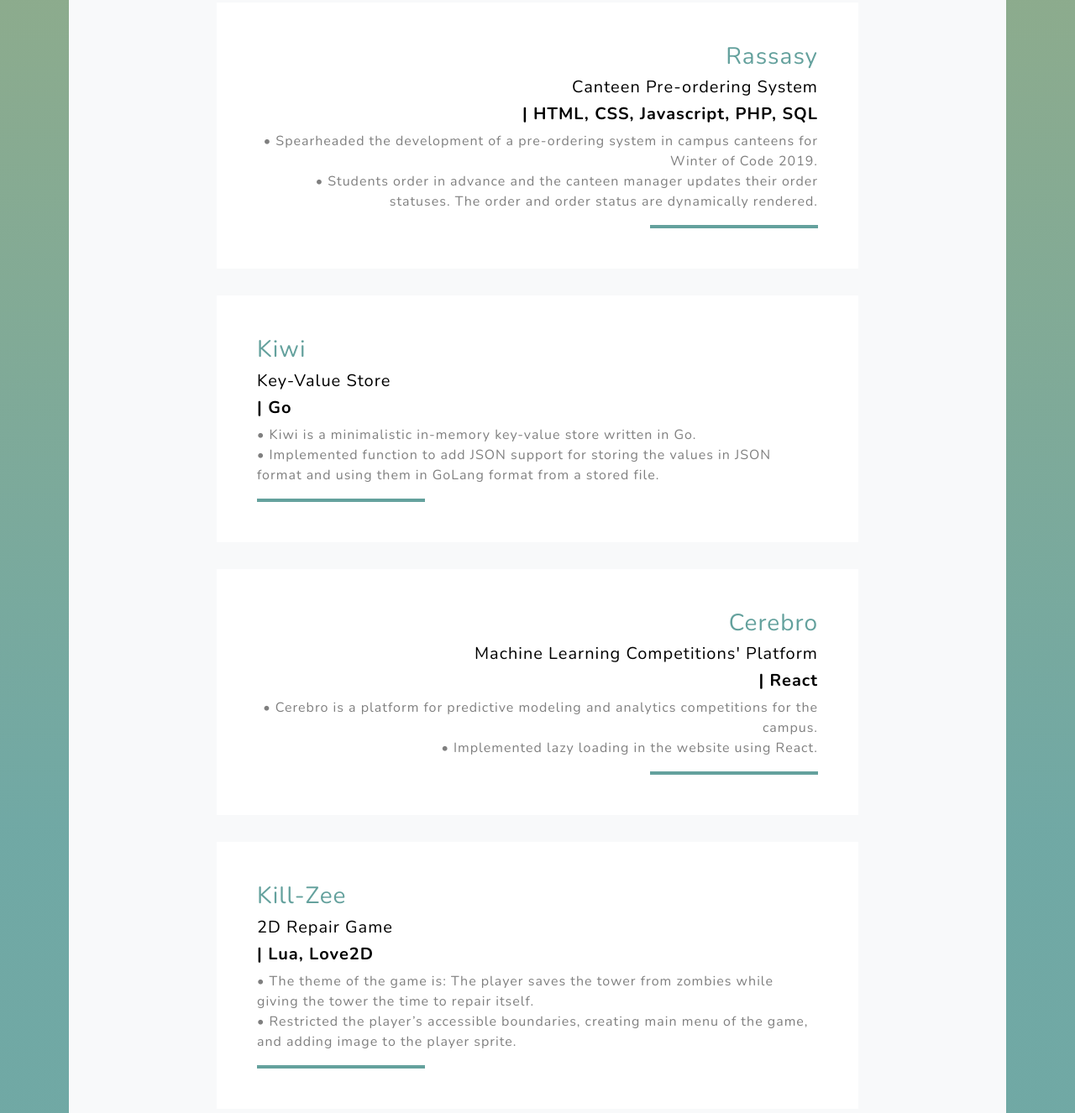
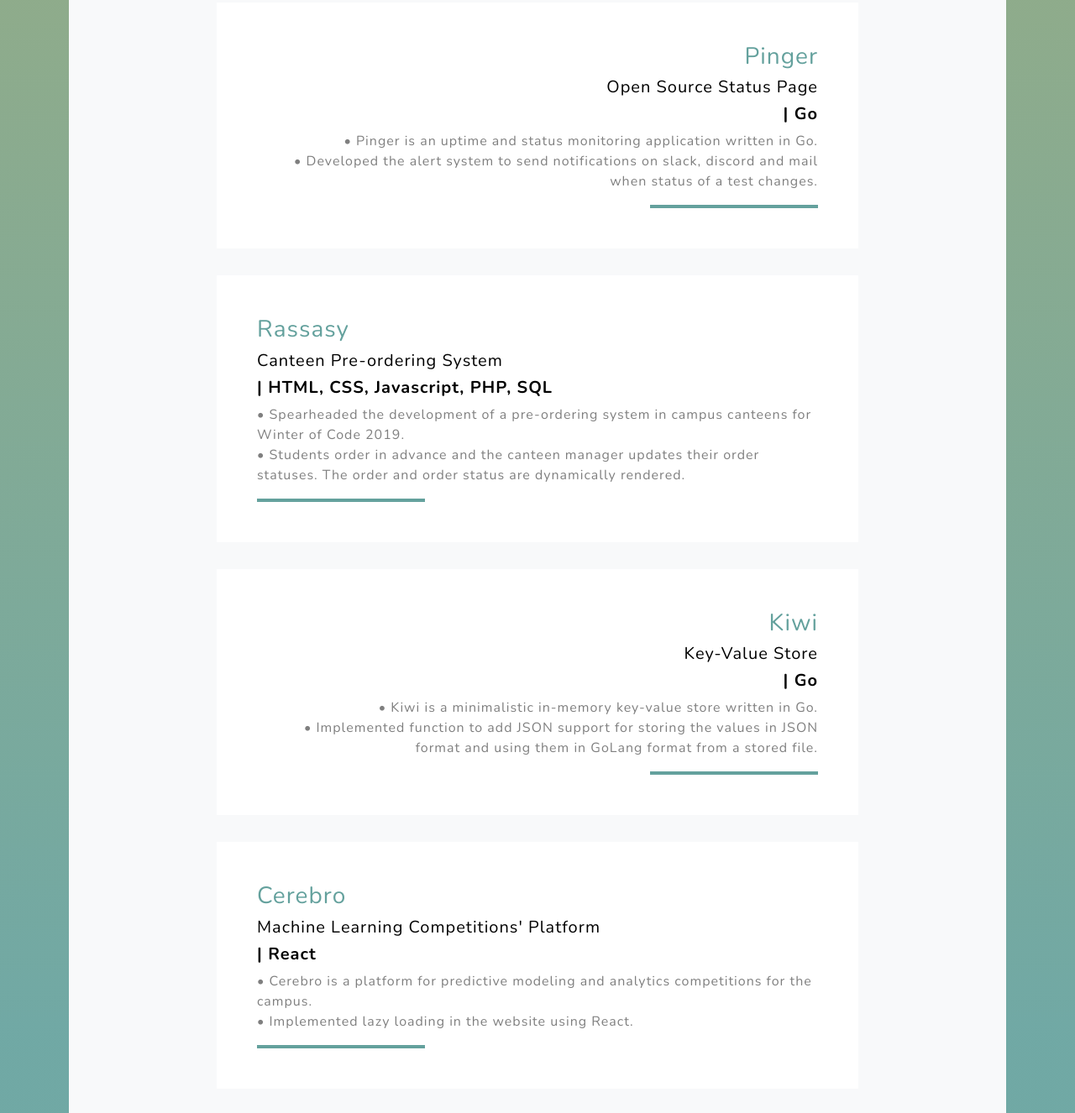
Before and after one commit to cypherean/portfolio, a website: page src/pug/index.pug in a window 1280 px wide. Shown: the part 2267-3593 px from the top of the page at 84% size. Drawn offline with nearby package versions, Linux system fonts and the light colour scheme; some packages are replaced by stand-ins of ours; files that its build step writes are made by us from their sources; a script that the page names is missing.

Commit message:
Add pinger to projects

```diff
--- a/src/pug/index.pug
+++ b/src/pug/index.pug
@@ -124,35 +124,47 @@
                             .bg-white.text-center.project
                                 .project-text.w-100.my-auto.text-center.text-lg-right
                                     h3.text-black
+                                        a(href='https://github.com/sdslabs/pinger') Pinger
+                                    h5.text-black Open Source Status Page
+                                    h5.text-black
+                                        b  | Go
+                                    p.mb-0.text-black-50.order-rg
+                                        | • Pinger is an uptime and status monitoring application written in Go.
+                                        br
+                                        | • Developed the alert system to send notifications on slack,
+                                        | discord and mail when status of a test changes.
+                                    hr.d-none.d-lg-block.mb-0.mr-0
+                        .col-lg-12
+                            .bg-white.text-center.project
+                                .project-text.w-100.my-auto.text-center.text-lg-left
+                                    h3.text-black
                                         a(href='https://github.com/shreyaa-sharmaa/rassasy') Rassasy
                                     h5.text-black Canteen Pre-ordering System
                                     h5.text-black
                                         b  | HTML, CSS, Javascript, PHP, SQL
-                                    p.mb-0.text-black-50.order-rg
+                                    p.mb-0.text-black-50
                                         | • Spearheaded the development of a pre-ordering system in campus canteens for Winter of Code 2019.
                                         br
                                         | • Students order in advance and the canteen manager updates their order
                                         | statuses. The order and order status are dynamically rendered.
+                                    hr.d-none.d-lg-block.mb-0.ml-0
+                        .col-lg-12.order-lg
+                            .bg-white.text-center.project
+                                .project-text.w-100.my-auto.text-center.text-lg-right
+                                    h3.text-black
+                                        a(href='https://github.com/sdslabs/kiwi') Kiwi
+                                    h5.text-black Key-Value Store
+                                    h5.text-black
+                                        b  | Go
+                                    p.mb-0.text-black-50.order-rg
+                                        | • Kiwi is a minimalistic in-memory key-value store written in Go.
+                                        br
+                                        | • Implemented function to add JSON support for storing the values in JSON
+                                        | format and using them in GoLang format from a stored file.
                                     hr.d-none.d-lg-block.mb-0.mr-0
                         .col-lg-12
                             .bg-white.text-center.project
-                                .d-flex
                                     .project-text.w-100.my-auto.text-center.text-lg-left
-                                        h3.text-black
-                                            a(href='https://github.com/sdslabs/kiwi') Kiwi
-                                        h5.text-black Key-Value Store
-                                        h5.text-black
-                                            b  | Go
-                                        p.mb-0.text-black-50
-                                            | • Kiwi is a minimalistic in-memory key-value store written in Go.
-                                            br
-                                            | • Implemented function to add JSON support for storing the values in JSON
-                                            | format and using them in GoLang format from a stored file.
-                                        hr.d-none.d-lg-block.mb-0.ml-0
-                        .col-lg-12.order-lg
-                            .bg-white.text-center.project
-                                .d-flex
-                                    .project-text.w-100.my-auto.text-center.text-lg-right
                                         h3.text-primary Cerebro
                                         h5.text-black Machine Learning Competitions' Platform
                                         h5.text-black
@@ -162,23 +174,22 @@
                                             | for the campus.
                                             br
                                             | • Implemented lazy loading in the website using React.
-                                        hr.d-none.d-lg-block.mb-0.mr-0
-                        .col-lg-12
+                                        hr.d-none.d-lg-block.mb-0.ml-0
+                        .col-lg-12.order-lg
                             .bg-white.text-center.project
-                                .d-flex
-                                    .project-text.w-100.my-auto.text-center.text-lg-left
+                                    .project-text.w-100.my-auto.text-center.text-lg-right
                                         h3.text-black
                                             a(href='https://github.com/shreyaa-sharmaa/kill-zee') Kill-Zee
                                         h5.text-black 2D Repair Game
                                         h5.text-black
                                             b  | Lua, Love2D
-                                        p.mb-0.text-black-50
+                                        p.mb-0.text-black-50.order-rg
                                             | • The theme of the game is: The player saves the tower from zombies while giving
                                             | the tower the time to repair itself.
                                             br
                                             | • Restricted the player’s accessible boundaries, creating main menu of the game, and
                                             | adding image to the player sprite.
-                                        hr.d-none.d-lg-block.mb-0.ml-0
+                                        hr.d-none.d-lg-block.mb-0.mr-0
 
 
         // Timeline
@@ -299,8 +310,8 @@
                 .social.d-flex.justify-content-center
                     a.mx-2(href='https://gitter.im/shreyaa-sharmaa')
                         i.fab.fa-gitter
-                    a.mx-2(href='https://www.facebook.com/profile.php?id=100052331809112')
-                        i.fab.fa-facebook-f
+                    //- a.mx-2(href='https://www.facebook.com/profile.php?id=100052331809112')
+                    //-     i.fab.fa-facebook-f
                     a.mx-2(href='https://www.linkedin.com/in/shreyaa-sharma/')
                         i.fab.fa-linkedin
 
```
Also changed, not shown: dist/index.html.
